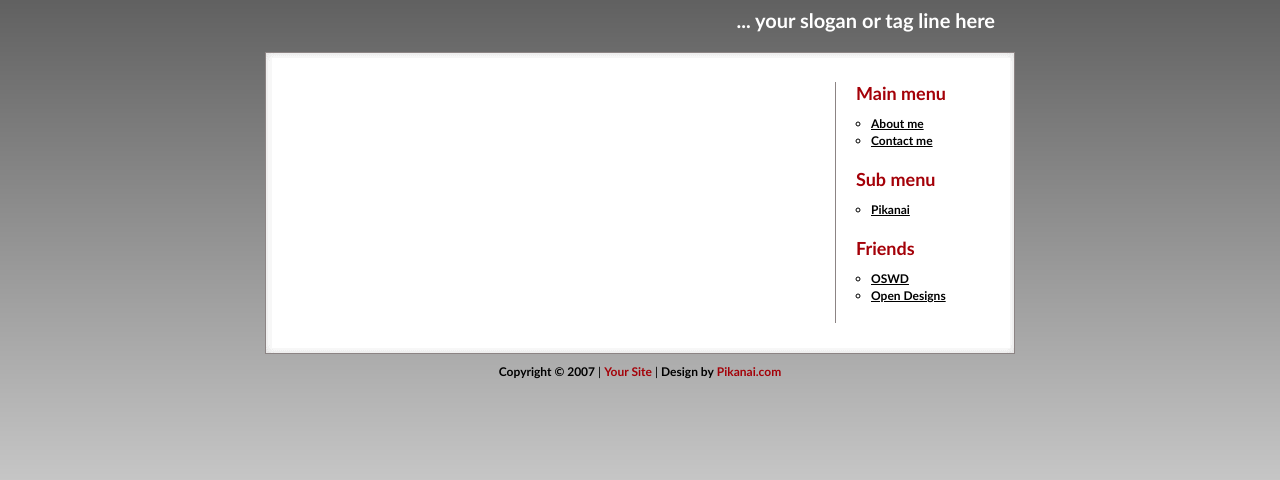
After one commit to esauro/intro_django, a Django app: template simpleblog/posts/templates/index.html in a window 1280 px wide. The commit adds this page. Shown: the top 480 px of the page. Run offline with Django 3.2, Linux system fonts and the light colour scheme; the template is opened without the code that fills it, so the values that code supplies are empty; parts of the project's set-up code (start-up, migrations or seed data) failed here and were passed over.

Commit message:
Now a template with inheritance

```diff
--- /dev/null
+++ b/simpleblog/posts/templates/index.html
@@ -0,0 +1,58 @@
+<!DOCTYPE html PUBLIC "-//W3C//DTD XHTML 1.0 Strict//EN" "http://www.w3.org/TR/xhtml1/DTD/xhtml1-strict.dtd">
+<html xmlns="http://www.w3.org/1999/xhtml">
+
+<head>
+<meta http-equiv="Content-Type" content="text/html; charset=iso-8859-1" />
+<meta name="description" content="Website short description." />
+<meta name="keywords" content="website main keywords" />
+	<title>Simple Beauty</title>
+<link href="/static/style.css" rel="stylesheet" type="text/css" />
+</head>
+
+<body>
+
+<div id="container">
+
+<div id="header">{% block title %}{% endblock %}</div>
+
+<div id="sub_header">... your slogan or tag line here</div>
+
+<div id="main_content_top"></div>
+
+<div id="main_content">
+
+<div class="content">
+{% block content %}{% endblock %}
+</div>
+
+<div class="menu">
+<div class="menu_title">Main menu</div>
+<ul>
+<li><a href="#" class="menu_link">About me</a></li>
+<li><a href="#" class="menu_link">Contact me</a></li>
+</ul>
+<div class="menu_title">Sub menu</div>
+<ul>
+<li><a href="http://www.pikanai.com" class="menu_link">Pikanai</a></li>
+</ul>
+<div class="menu_title">Friends</div>
+<ul>
+<li><a href="http://www.oswd.org" class="menu_link">OSWD</a></li>
+<li><a href="http://www.opendesigns.org" class="menu_link">Open Designs</a></li>
+</ul>
+</div>
+
+<div id="clear"></div>
+
+</div>
+
+<div id="main_content_bottom">
+</div>
+
+<div id="footer"><strong>Copyright &copy; 2007</strong> | <a href="#">Your Site</a> | <b>Design by</b> <a href="http://www.pikanai.com">Pikanai.com</a></div>
+
+</div>
+
+</body>
+
+</html>
--- a/simpleblog/settings.py
+++ b/simpleblog/settings.py
@@ -72,6 +72,7 @@ STATICFILES_DIRS = (
     # Put strings here, like "/home/html/static" or "C:/www/django/static".
     # Always use forward slashes, even on Windows.
     # Don't forget to use absolute paths, not relative paths.
+    'static',
 )
 
 # List of finder classes that know how to find static files in
--- /dev/null
+++ b/simpleblog/static/style.css
@@ -0,0 +1,117 @@
+body {
+	background: #CACACA url(/static/images/background.png) repeat-x;
+	font-family: "Trebuchet MS", Verdana, serif
+}
+#container {
+	margin: 0 auto;
+	width: 750px
+}
+#header {
+	width: 100%
+}
+#sub_header {
+	text-align: right;
+	font-weight: bold;
+	font-size: 20px;
+	color: #FFFFFF;
+	padding-right: 20px;
+	padding-bottom: 20px;
+}
+#main_content {
+	margin: 0 auto;
+	width: 100%;
+	background: #FFFFFF url('/static/images/background_content.gif');
+	background-repeat: repeat-y
+}
+#main_content_top {
+	height: 30px;
+	background: #FFFFFF url('/static/images/background_top.gif');
+}
+#main_content_bottom {
+	height: 30px;
+	background: #FFFFFF url('/static/images/background_bottom.gif');
+}
+#footer {
+	text-align: center;
+	font-size: 12px;
+	margin: 10px auto
+}
+.content {
+	float: left;
+	width: 510px;
+	text-align: justify;
+	padding: 0 30px 0 30px;
+	font-size: 12px
+}
+.menu {
+	width: 139px;
+	float: right;
+	padding: 0 20px 0 20px;
+	border-left: #8C8484 1px solid;
+	font-size: 12px
+}
+.menu ul {
+	margin: 0;
+	padding: 10px 0 10px 15px
+}
+.menu il {
+	list-style-type: disc
+}
+#header h1 {
+	margin-bottom: 0px;
+	font-size: 28px;
+	font-weight: bold;
+	color: #A40008
+}
+.content h2 {
+	margin-top: 0px;
+	font-size: 18px;
+	font-weight: bold;
+	color: #A40008
+}
+#clear {
+	display: block;
+	clear: both;
+	width: 100%;
+	height:1px;
+	overflow:hidden;
+}
+.menu_title {
+	font-size: 18px;
+	font-weight: bold;
+	color: #A40008
+}
+.menu ul {
+	margin: 0;
+	padding: 10px 0 20px 15px
+}
+.menu li {
+	padding-top: 2px;
+	list-style-type: circle
+}
+a {
+	color: #A40008;
+	font-weight: bold;
+	text-decoration: none
+}
+a:hover {
+	color: #A40008;
+	font-weight: bold;
+	text-decoration: underline
+}
+a.menu_link {
+	color: #000000;
+	font-weight: bold;
+	text-decoration: underline
+}
+a.menu_link:hover {
+	color: #A40008;
+	font-weight: bold;
+	text-decoration: none
+}
+.quote {
+	margin: 20px;
+	text-align: center;
+	font-weight: bold;
+	font-style: italic
+}
--- a/simpleblog/urls.py
+++ b/simpleblog/urls.py
@@ -1,4 +1,5 @@
 from django.conf.urls.defaults import patterns, include, url
+from django.contrib.staticfiles.urls import staticfiles_urlpatterns
 
 # Uncomment the next two lines to enable the admin:
 from django.contrib import admin
@@ -16,3 +17,6 @@ urlpatterns = patterns('',
     # Uncomment the next line to enable the admin:
     url(r'^admin/', include(admin.site.urls)),
 )
+
+
+urlpatterns += staticfiles_urlpatterns()
```
Also changed, not shown: simpleblog/posts/templates/posts/list_posts.html (+9 -6 lines), simpleblog/posts/templates/posts/post_detail.html (+3 -8 lines), simpleblog/static/images/background.png (added), simpleblog/static/images/background_bottom.gif (added), simpleblog/static/images/background_content.gif (added), simpleblog/static/images/background_top.gif (added).
